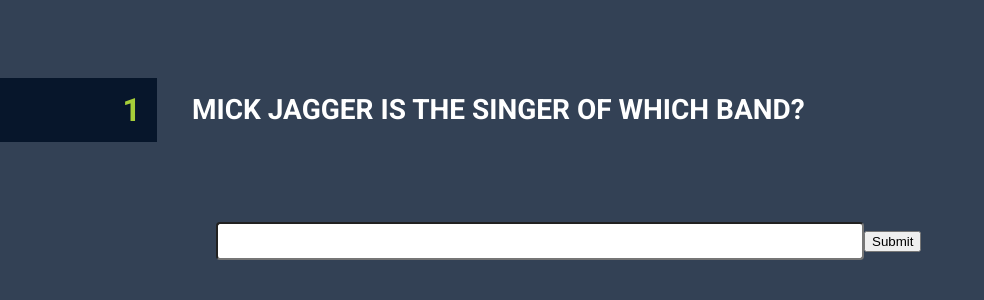
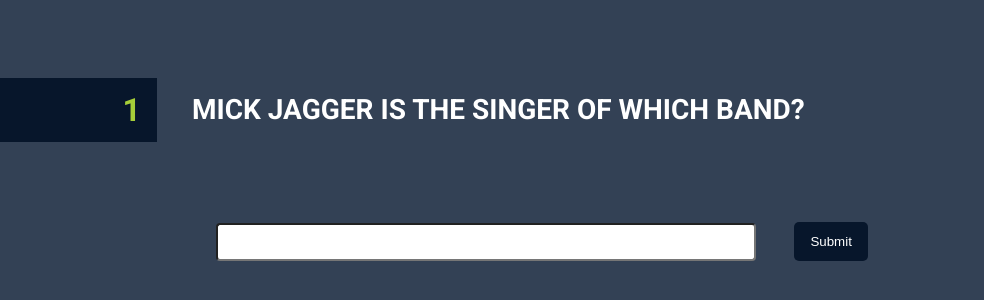
Before and after one commit to NikolayAngelov96/Quiz, a website built with webpack: page index.html in a window 1280 px wide. Shown: the part 202-502 px from the top of the page, without its empty margins (0-984 px from the left). Built offline with nearby package versions, Linux system fonts and the light colour scheme.

Commit message:
update styles

```diff
--- a/styles.css
+++ b/styles.css
@@ -134,11 +134,27 @@
     margin-top: 10vh;
 }
 
+.form {
+    margin-left: 27vh;
+}
+
+.form > button {
+    margin-left: 3vw;
+    border-radius: 5px;
+    padding: 1.5vh 2vh;
+    border: none;
+    color: white;
+    background-color: #07162b;
+    cursor: pointer;
+}
+
+.form > button:hover {
+    background-color: #a6ce39;
+}
+
 .answer-input {
     width: 50%;
     height: 4vh;
-    margin-left: 27vh;
-    /*    outline: #a6ce39;*/
     outline: none;
     border-radius: 4px;
 }
```
